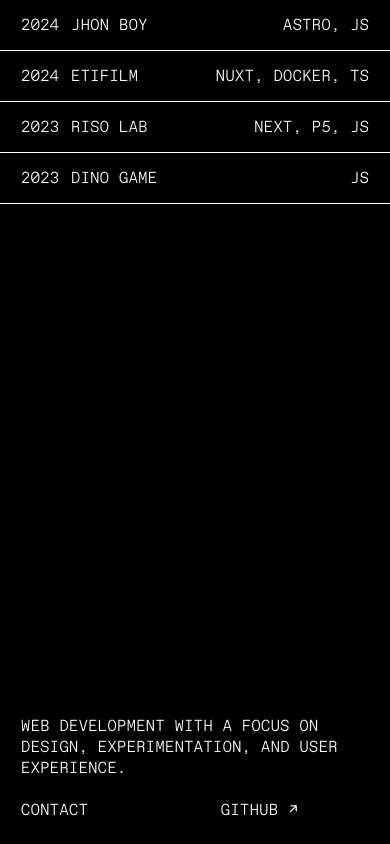
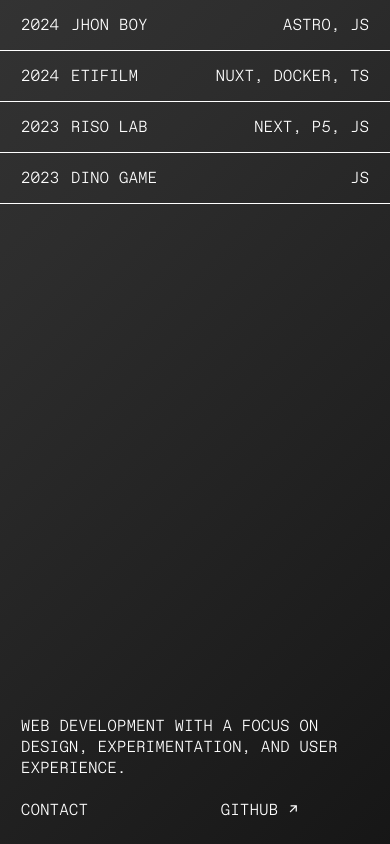
Before and after one commit to jhonboyy/DEV_PORTFOLIO, a Next.js app: page / in a window 390 px wide. Built offline with nearby package versions, Linux system fonts and the light colour scheme.

Commit message:
🎨 STYLE - Gradient background

```diff
--- a/src/app/globals.css
+++ b/src/app/globals.css
@@ -24,6 +24,17 @@ html, body {
   color: var(--foreground-light);
   transition: background-color 500ms ease-in-out, color 500ms ease-in-out;
 }
+
+body.dark-mode {
+  background-color: var(--background-dark);
+  color: var(--foreground-dark);
+}
+
+body.dark-mode section a {
+  border-top-color: var(--border-dark);
+  border-bottom-color: var(--border-dark);
+}
+
 
 h1 {
   font-size: 1em;
@@ -73,6 +84,30 @@ body.dark-mode section a {
   border-top-color: var(--border-dark);
   border-bottom-color: var(--border-dark);
 }
+@keyframes gradient-animation {
+  0% {
+    background-position: 0% 50%;
+  }
+  50% {
+    background-position: 100% 50%;
+  }
+  100% {
+    background-position: 0% 50%;
+  }
+}
+
+.animated-background {
+  background: linear-gradient(-45deg, black, rgb(45, 45, 45), rgb(81, 81, 81));
+  background-size: 300% 300%;
+  transition: background-position 5s ease;
+}
+
+@media (max-width: 768px) {
+  .animated-background {
+    animation: gradient-animation 10s linear infinite;
+  }
+}
+
 
 @media only screen and (max-width: 900px) {
 
--- a/src/app/page.js
+++ b/src/app/page.js
@@ -1,8 +1,29 @@
+"use client";
+
 import styles from "./page.module.css";
+import { useState } from "react";
+import DarkModeWrapper from "../components/dark-mode-wrapper";
 
 export default function Home() {
+  const [backgroundPosition, setBackgroundPosition] = useState("50% 50%");
+
+  const handleMouseMove = (e) => {
+    const { clientX, clientY, currentTarget } = e;
+    const { offsetWidth, offsetHeight } = currentTarget;
+
+    const xPos = (clientX / offsetWidth) * 100;
+    const yPos = (clientY / offsetHeight) * 100;
+
+    setBackgroundPosition(`${xPos}% ${yPos}%`);
+  };
+
   return (
-    <div className={styles.page}>
+    <DarkModeWrapper>
+      <div
+        className={`${styles.page} animated-background`}
+        style={{ backgroundPosition }}
+        onMouseMove={handleMouseMove}
+      >
         <main className={styles.main}>
           <section>
             <a href="https://www.jhonboy.com" target="_blank">
@@ -20,7 +41,7 @@ export default function Home() {
               <span>RISO LAB</span>
               <span>NEXT, P5, JS</span>
             </a>
-          <a href="https://jhonboyy.github.io/DINO_GAME/" target="_blank" >
+            <a href="https://jhonboyy.github.io/DINO_GAME/" target="_blank">
               <span>2023</span>
               <span>DINO GAME</span>
               <span>JS</span>
@@ -29,9 +50,12 @@ export default function Home() {
           <header className={styles.header}>
             <h1>WEB DEVELOPMENT WITH A FOCUS ON DESIGN, EXPERIMENTATION, AND USER EXPERIENCE.</h1>
             <a href="mailto:hello@jhonboy.com">CONTACT</a>
-          <a href="https://github.com/jhonboyy" target="_blank" className={styles.githubLink}>GITHUB <span className={styles.arrow}>&#8599;</span></a>
+            <a href="https://github.com/jhonboyy" target="_blank" className={styles.githubLink}>
+              GITHUB <span className={styles.arrow}>&#8599;</span>
+            </a>
           </header>
         </main>
       </div>
+    </DarkModeWrapper>
   );
 }
--- a/src/components/dark-mode-wrapper.js
+++ b/src/components/dark-mode-wrapper.js
@@ -5,6 +5,10 @@ import { useEffect } from "react";
 export default function DarkModeWrapper({ children }) {
   useEffect(() => {
     document.body.classList.add("dark-mode");
+
+    return () => {
+      document.body.classList.remove("dark-mode");
+    };
   }, []);
 
   return <>{children}</>;
```
Lines whose indentation alone changed are shown as unchanged.
